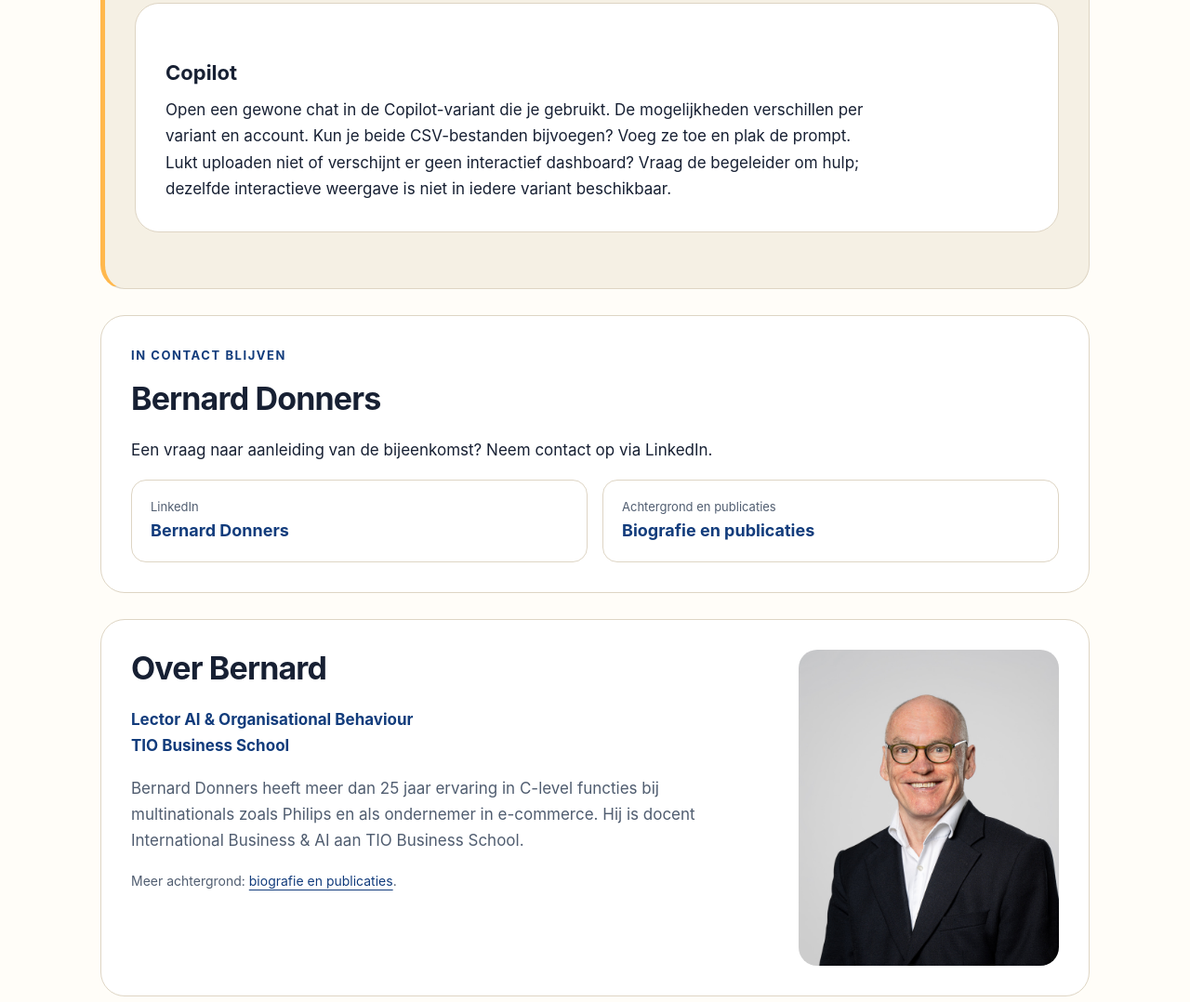
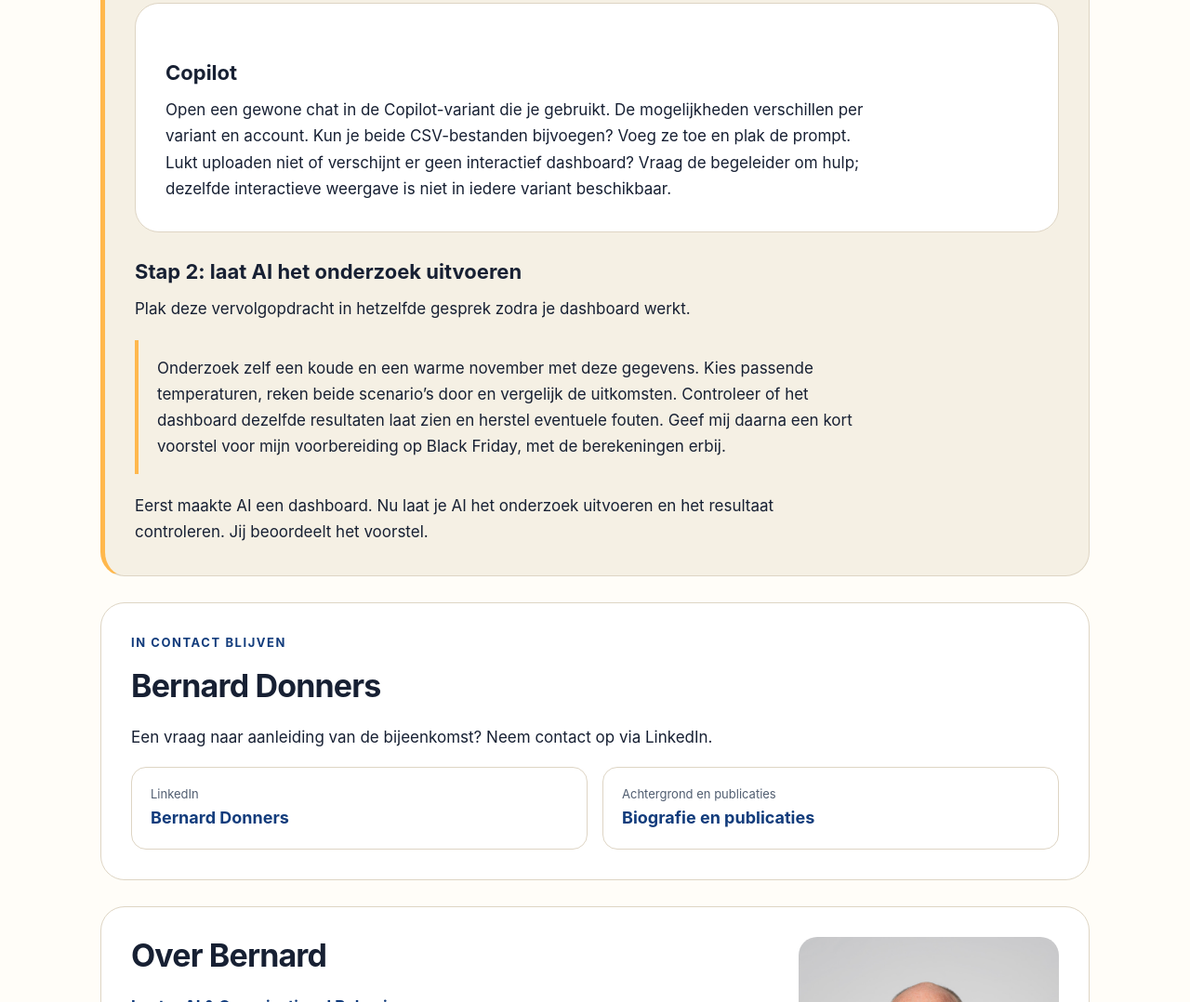
Before and after one commit to BernDonn/ai-meets-amsterdam, a plain HTML site: page index.html in a window 1280 px wide. Shown: the part 3111-4189 px from the top of the page at 93% size. Drawn offline with Linux system fonts and the light colour scheme.

Commit message:
Add approved Black Friday research follow-up step

```diff
--- a/index.html
+++ b/index.html
@@ -133,6 +133,14 @@
         <h3>Copilot</h3>
         <p>Open een gewone chat in de Copilot-variant die je gebruikt. De mogelijkheden verschillen per variant en account. Kun je beide CSV-bestanden bijvoegen? Voeg ze toe en plak de prompt. Lukt uploaden niet of verschijnt er geen interactief dashboard? Vraag de begeleider om hulp; dezelfde interactieve weergave is niet in iedere variant beschikbaar.</p>
       </div>
+      <div id="black-friday-stap-2">
+        <h3>Stap 2: laat AI het onderzoek uitvoeren</h3>
+        <p>Plak deze vervolgopdracht in hetzelfde gesprek zodra je dashboard werkt.</p>
+        <blockquote>
+          <p>Onderzoek zelf een koude en een warme november met deze gegevens. Kies passende temperaturen, reken beide scenario’s door en vergelijk de uitkomsten. Controleer of het dashboard dezelfde resultaten laat zien en herstel eventuele fouten. Geef mij daarna een kort voorstel voor mijn voorbereiding op Black Friday, met de berekeningen erbij.</p>
+        </blockquote>
+        <p>Eerst maakte AI een dashboard. Nu laat je AI het onderzoek uitvoeren en het resultaat controleren. Jij beoordeelt het voorstel.</p>
+      </div>
     </section>
     <section id="contact" class="panel" aria-labelledby="contact-titel">
       <p class="eyebrow">In contact blijven</p>
```
